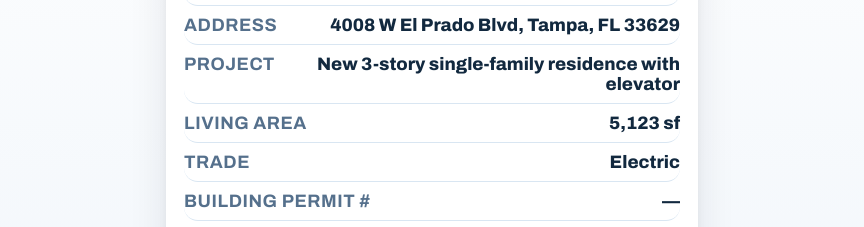
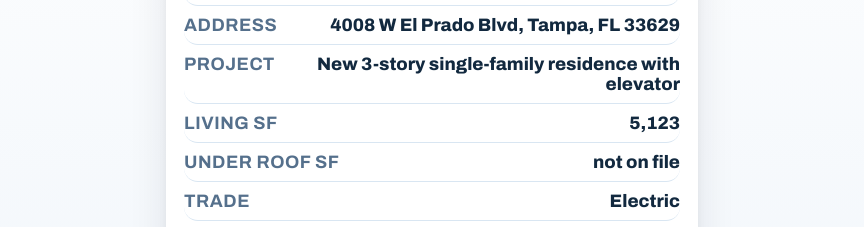
Before and after one commit to Sharmaelechvac/sharmatrack-dnr, a plain HTML site: page mukherjee/index.html in a window 1280 px wide. Shown: the part 1855-2082 px from the top of the page, without its empty margins (208-1072 px from the left). Drawn offline with Linux system fonts and the light colour scheme; no server answers.

Commit message:
Square footage: Mukherjee shows Living SF 5,123 (estimate/submittal of record) + Under Roof SF: not on file (architect plans not on file) — job details + home card

```diff
--- a/mukherjee/index.html
+++ b/mukherjee/index.html
@@ -103,7 +103,8 @@
       <div><dt>Job</dt><dd>Mukherjee Residence</dd></div>
       <div><dt>Address</dt><dd>4008 W El Prado Blvd, Tampa, FL 33629</dd></div>
       <div><dt>Project</dt><dd>New 3-story single-family residence with elevator</dd></div>
-      <div><dt>Living area</dt><dd>5,123 sf</dd></div>
+      <div><dt>Living SF</dt><dd>5,123</dd></div>
+      <div><dt>Under Roof SF</dt><dd>not on file</dd></div>
       <div><dt>Trade</dt><dd>Electric</dd></div>
       <div><dt data-i18n="permitNo">Building Permit #</dt><dd id="jm-permit">—</dd></div>
       <div><dt data-i18n="lotNo">Lot #</dt><dd id="jm-lot">—</dd></div>
```
